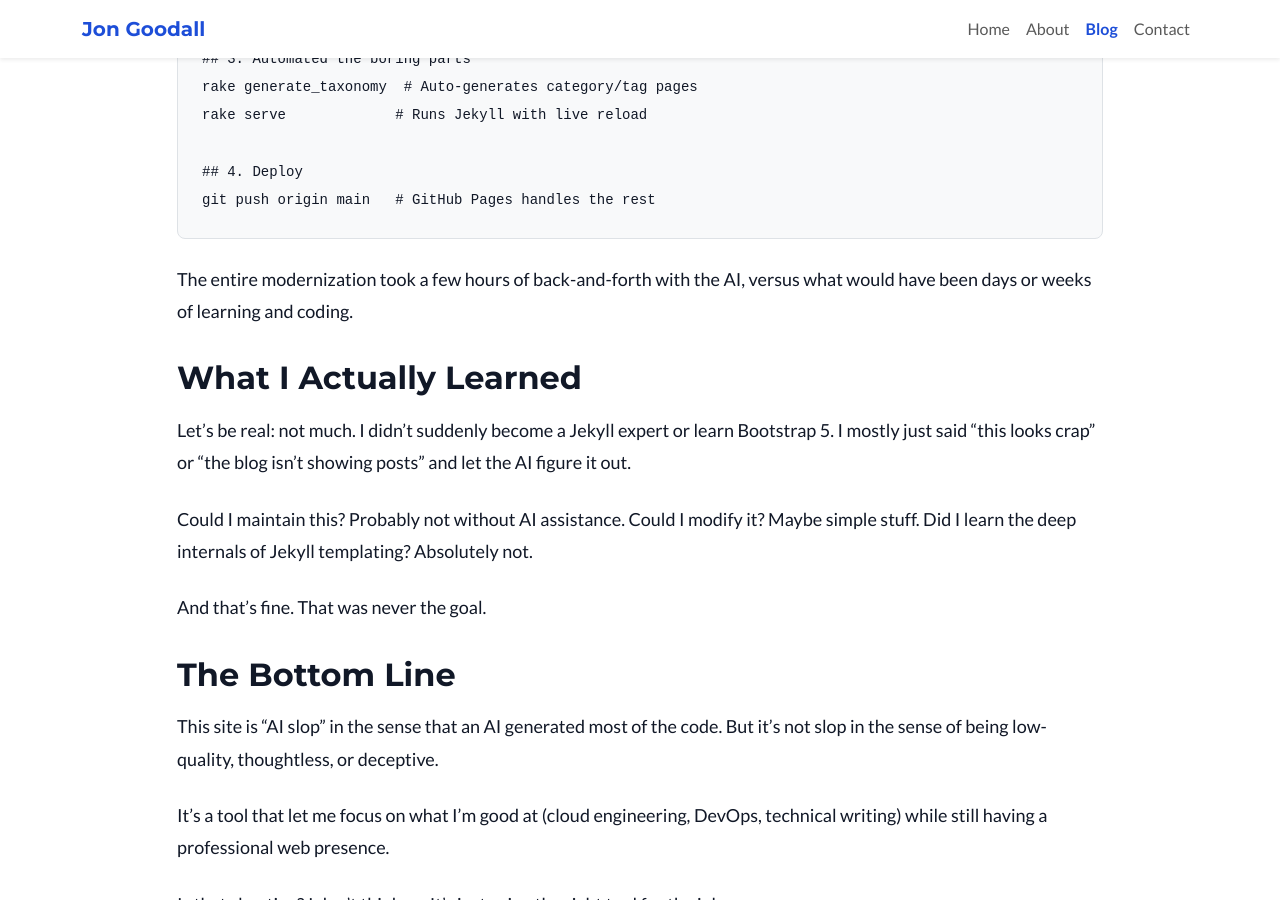
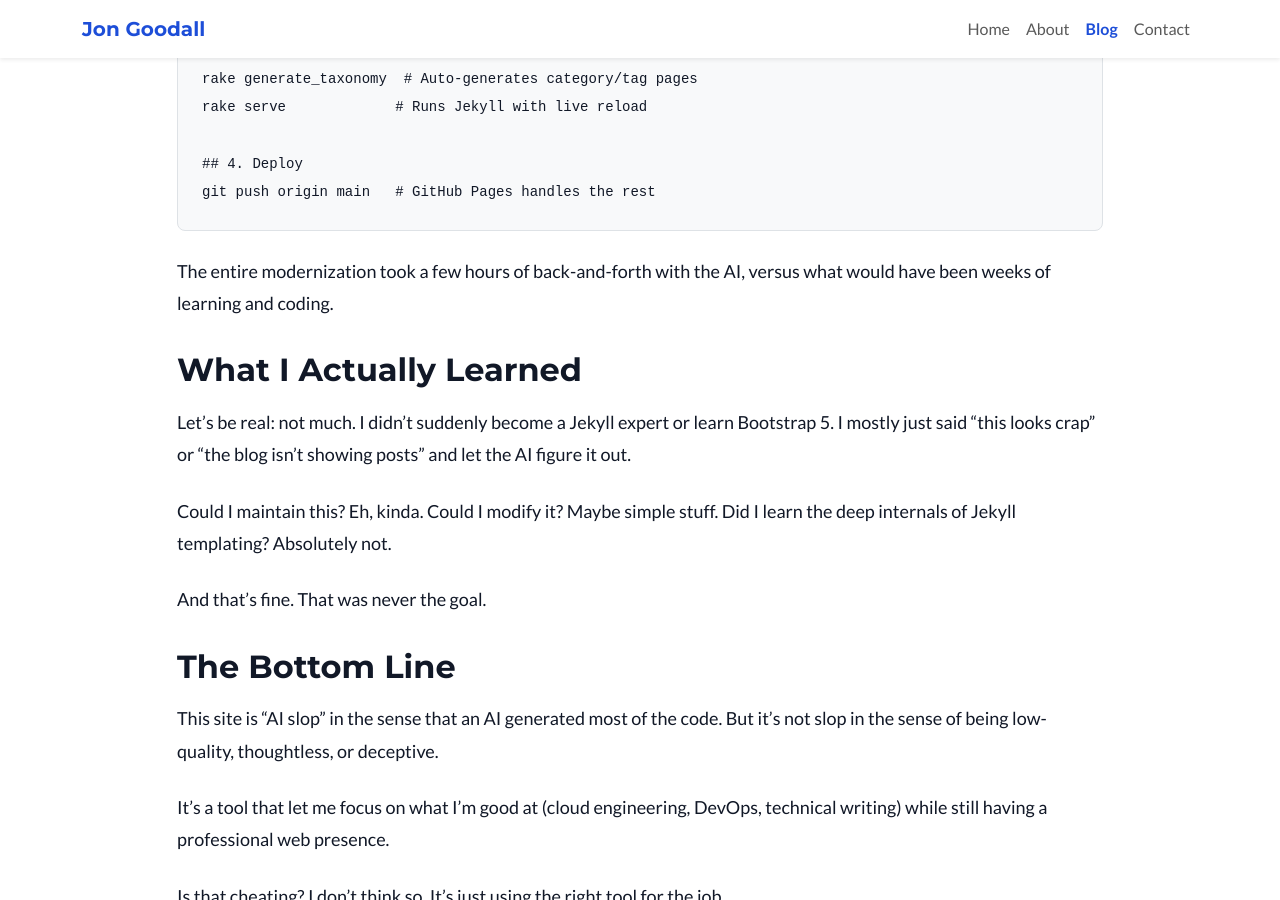
Before and after one commit to jdgoodall1/jdgoodall1.github.io, a Jekyll site: the page built from _posts/2025-12-06-building-a-jekyll-blog-with-ai-honest-take.md, in a window 1280 px wide and 900 px high, scrolled down 4559 px. Built offline with Jekyll 4.4.1, drawn with Linux system fonts in a browser that asks for light colours; some of the changed text lies outside the part shown.

Commit message:
Blog tweaks

````diff
--- a/_posts/2025-12-06-building-a-jekyll-blog-with-ai-honest-take.md
+++ b/_posts/2025-12-06-building-a-jekyll-blog-with-ai-honest-take.md
@@ -134,13 +133,13 @@
 git push origin main   # GitHub Pages handles the rest
 ```
 
-The entire modernization took a few hours of back-and-forth with the AI, versus what would have been days or weeks of learning and coding.
+The entire modernization took a few hours of back-and-forth with the AI, versus what would have been weeks of learning and coding.
 
 ## What I Actually Learned
 
 Let's be real: not much. I didn't suddenly become a Jekyll expert or learn Bootstrap 5. I mostly just said "this looks crap" or "the blog isn't showing posts" and let the AI figure it out.
 
-Could I maintain this? Probably not without AI assistance. Could I modify it? Maybe simple stuff. Did I learn the deep internals of Jekyll templating? Absolutely not.
+Could I maintain this? Eh, kinda. Could I modify it? Maybe simple stuff. Did I learn the deep internals of Jekyll templating? Absolutely not.
 
 And that's fine. That was never the goal.
 
````
Also changed, not shown: other parts of _posts/2025-12-06-building-a-jekyll-blog-with-ai-honest-take.md (+2 -3 lines).
